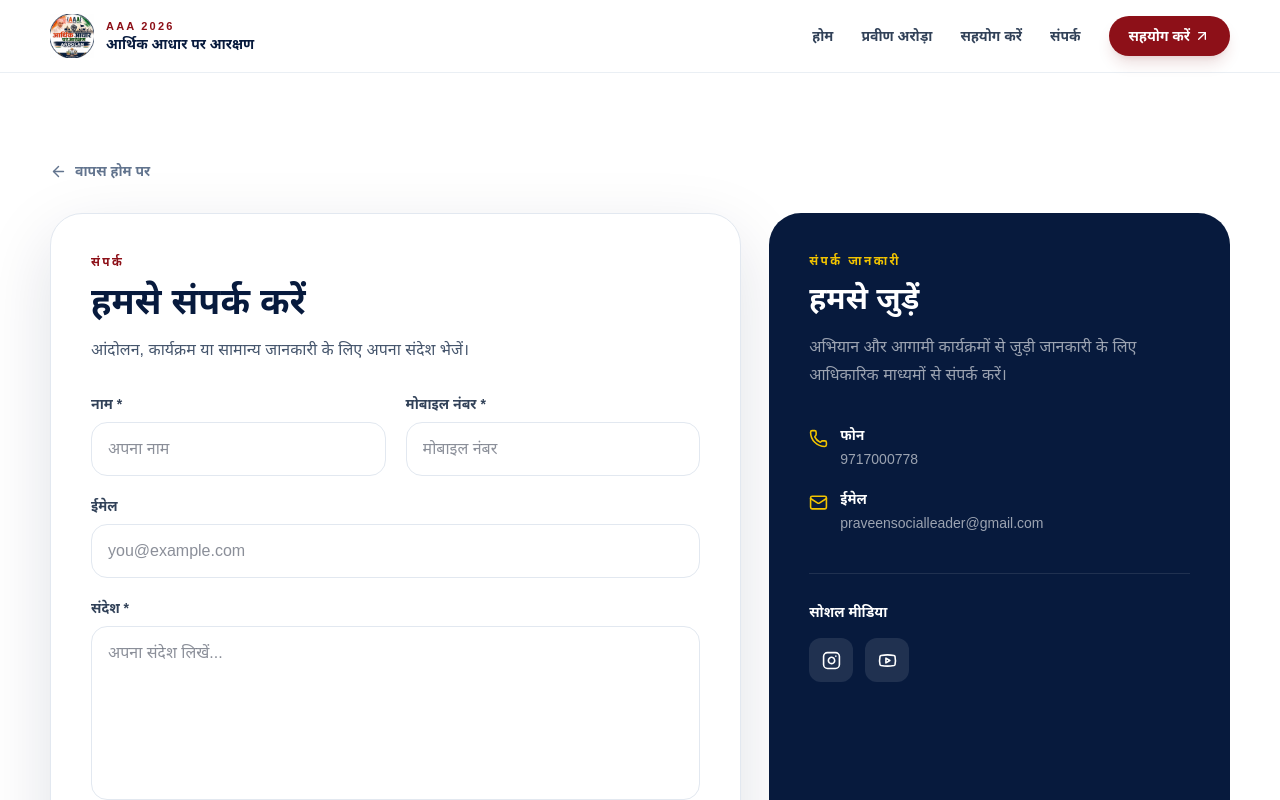
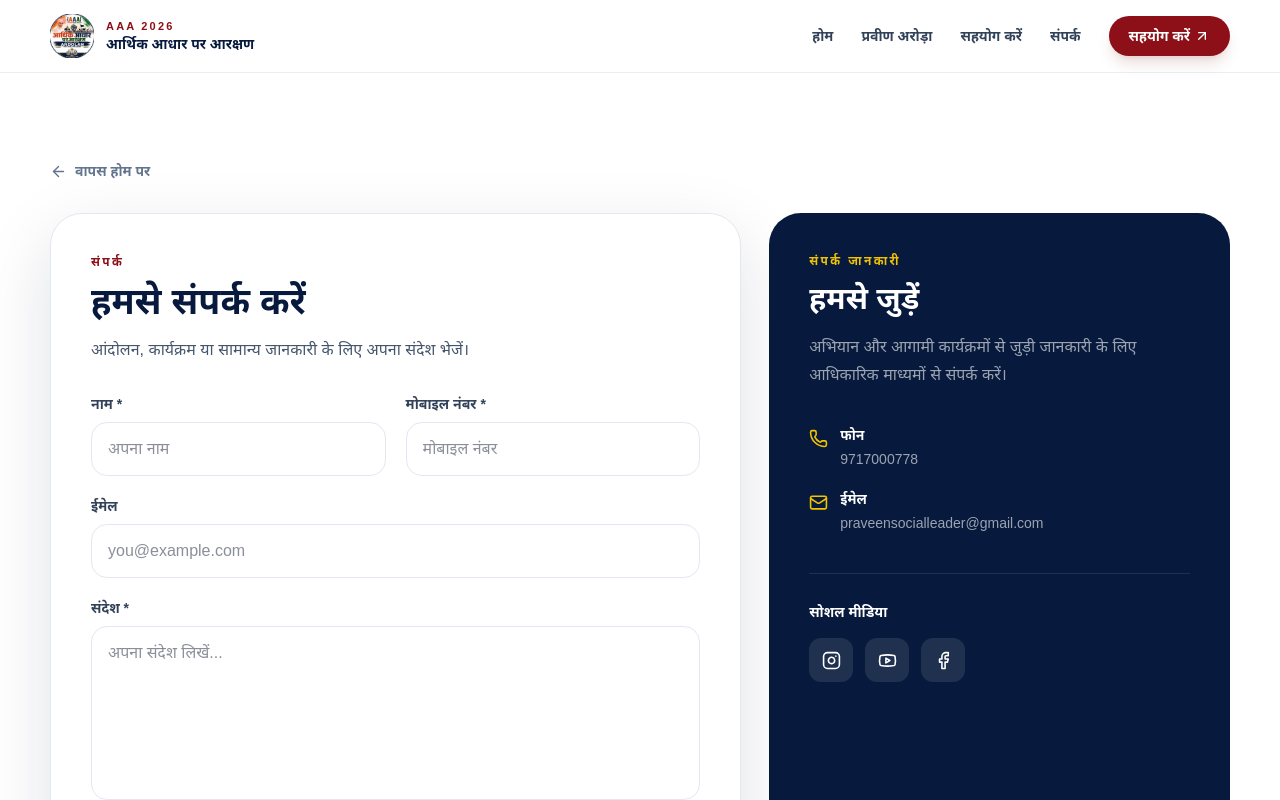
Before and after one commit to GouravSaini2004/Aarthikaadharandolan, a Next.js app: page /contact in a window 1280 px wide. Shown: the top 800 px of the page. Built offline with nearby package versions, Linux system fonts and the light colour scheme.

Commit message:
Update page.tsx

```diff
--- a/app/contact/page.tsx
+++ b/app/contact/page.tsx
@@ -1,5 +1,5 @@
 import Link from "next/link";
-import { ArrowLeft, Instagram, Mail, Phone, Youtube } from "lucide-react";
+import { ArrowLeft, Instagram, Mail, Phone,Facebook, Youtube } from "lucide-react";
 
 export const metadata = {
   title: "संपर्क",
@@ -80,6 +80,7 @@ export default function ContactPage() {
               <div className="flex gap-3">
                 <a href="https://www.instagram.com/aarthikaadharparaarakshan2026/" target="_blank" rel="noreferrer" className="grid h-11 w-11 place-items-center rounded-xl bg-white/10 hover:bg-white/20"><Instagram size={19} /></a>
                 <a href="https://youtube.com/channel/UC1LoLGLIoNB_RAIbHMgcrbg" target="_blank" rel="noreferrer" className="grid h-11 w-11 place-items-center rounded-xl bg-white/10 hover:bg-white/20"><Youtube size={19} /></a>
+                <a href="https://https://www.facebook.com/share/1EewEfQmt4/" target="_blank" rel="noreferrer" className="grid h-11 w-11 place-items-center rounded-xl bg-white/10 hover:bg-white/20"><Facebook size={19} /></a>
               </div>
             </div>
           </aside>
```
